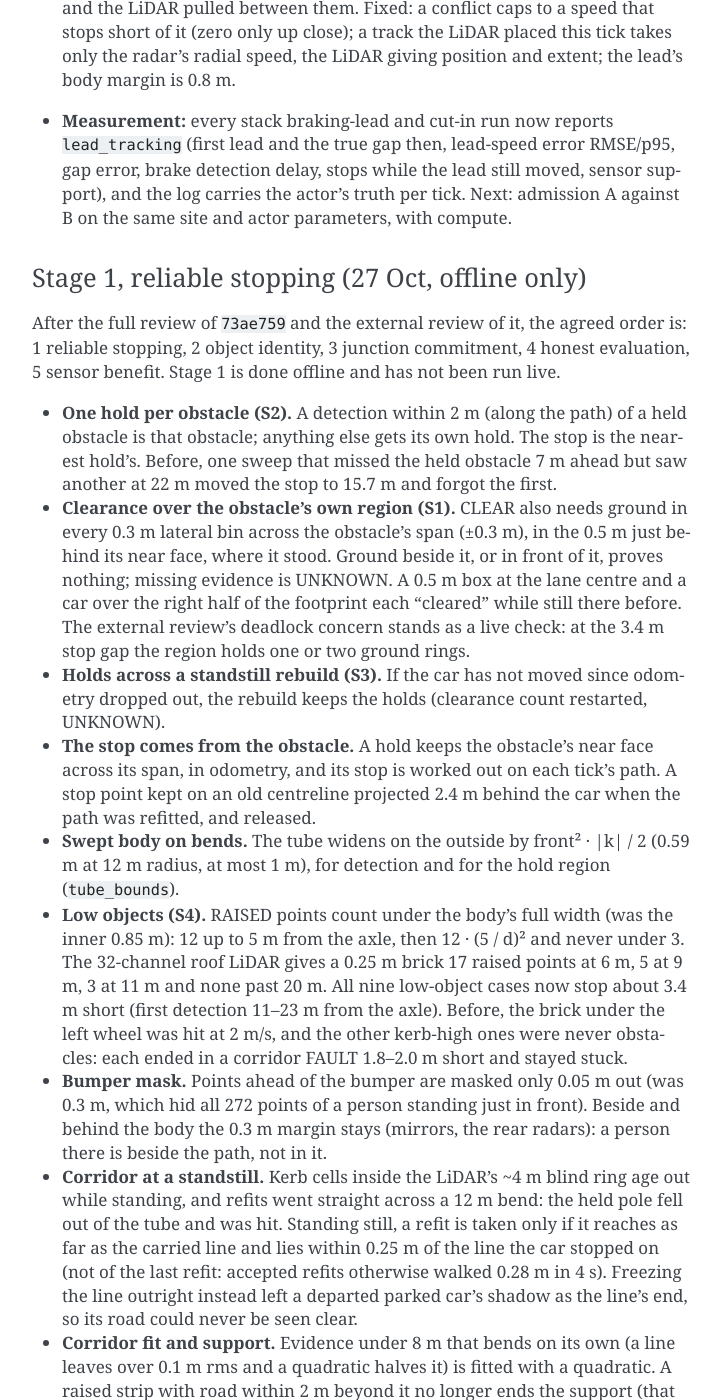
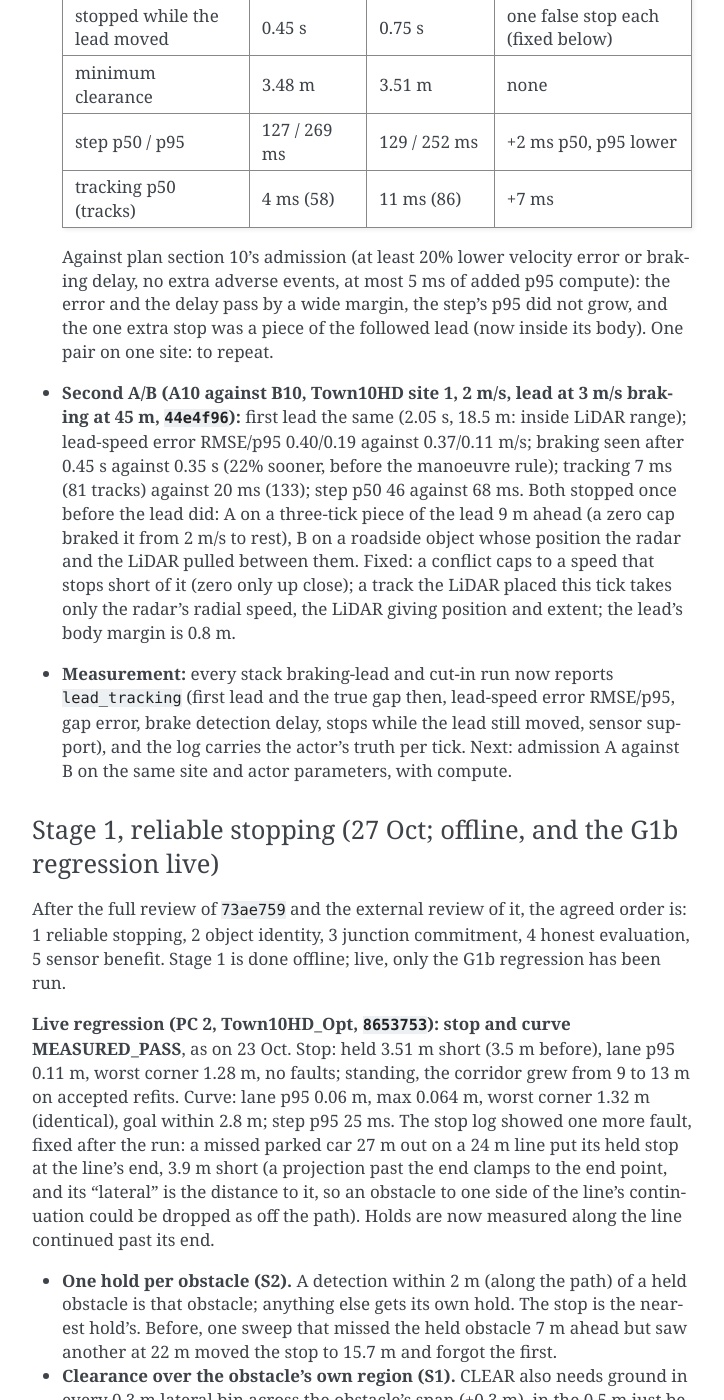
Before and after one commit to kkaaman/kkaaman-elec5308-a2-mo, a Sphinx documentation site: the page built from docs/mapless_autonomy.md, in a window 1280 px wide and 1400 px high, scrolled down 44432 px. Shown: the whole window, without its empty margins (388-1112 px from the left). Built offline with Sphinx 7.4.7, drawn with Linux system fonts in a browser that asks for light colours; some of the changed text lies outside the part shown.

Commit message:
AI Journal: Assignment 2 (Mapless extension) - Holds past the corridor's end keep their place; live G1b regression and segmenter comparison
Live stop run on 8653753 (PC 2, Town10HD): a missed parked car 27 m out on a
24 m line had its held stop clamped to the line's end, 3.9 m short. A
projection past the end clamps to the end point, and its "lateral" is the
distance to it, so an obstacle to one side of the line's continuation could
also be dropped as off the path. Holds are now measured along the line
continued straight past its end (test added).

Docs: the live regression (stop held 3.51 m short, curve p95 0.06 m, both
MEASURED_PASS as on 23 Oct) and old against retrained segmenter on the same
corrected labels (pavement boundary precision 0.838 -> 0.911, mIoU 0.874 ->
0.879, road_user slightly lower).
{
  "studentId": "kkaaman",
  "groupId": "7",
  "taskId": "Assignment 2 (Mapless extension)",
  "tool": "Claude Opus",
  "isPaid": true,
  "modelVersion": "5.5",
  "language": "English (Australia) 🇦🇺",
  "interactions": [
    {
      "prompt": "Shared the live G1b stop and curve regression on the Stage 1 code (PC 2, Town10HD) and asked for the runs to be checked",
      "response": "Both passed as on 23 Oct (stop held 3.51 m short, curve p95 0.06 m), but the stop log showed a missed parked car beyond a short corridor had its stop clamped to the line's end, 3.9 m short. Holds past the end are now measured along the line continued straight, and the docs record the old against the retrained segmenter (pavement boundary precision 0.838 to 0.911).",
      "intent": "Debugging",
      "aiAccuracy": "Minor Flaws",
      "humanIntervention": "Ran the stop and curve regression live on PC 2 and uploaded the results",
      "verificationMethod": "Unit testing and validation",
      "evaluationConfidence": 3
    }
  ],
  "metaReflection": {
    "utilityScore": 4,
    "processEvolution": "",
    "criticalMoment": "a pass that still hid a clamped stop",
    "skillDependency": "reading run logs",
    "synthesis": "a pass still needs its log read"
  },
  "tags": [],
  "status": "complete",
  "id": "7fdb1bfa-a8a6-48ce-9258-d50b2dbd72b4",
  "createdAt": "2026-11-07T09:24:04.596Z"
}

```diff
--- a/docs/mapless_autonomy.md
+++ b/docs/mapless_autonomy.md
@@ -14,7 +14,7 @@
 |---|---|---|---|---|---|---|
 | G0 | Rig v2, health, calibration gate | yes | yes | MEASURED_PASS, both PCs | yes | — |
 | G1a | Local trajectory controller | yes | yes | yes (inside G1b) | yes | — |
-| G1b | Straight, curve, obstacle stop at 2 m/s, sensor-only | yes | yes | MEASURED_PASS (Town10HD) | straight at 4 m/s; stack runs | railing-kerb calibration (Town05) fixed offline, not yet live; Stage 1 stopping fixes (holds, clearance, low objects, bends, standstill corridor) offline only |
+| G1b | Straight, curve, obstacle stop at 2 m/s, sensor-only | yes | yes | MEASURED_PASS (Town10HD) | straight at 4 m/s; stack runs; stop and curve again on the Stage 1 code | railing-kerb calibration (Town05) fixed offline, not yet live; Stage 1 stopping cases (holds, clearance, low objects, bends) offline only |
 | G1c | Commanded 90° turn | yes | yes | right (Town10HD) and left (Town03) MEASURED_PASS | no | far exit-kerb bias on bare pavement; furnished and bare synthetic cases to keep separate; exit-line uncertainty not reported |
 | G2 | Segmenter, painting, road model, stack | yes | yes | stack straight and stop MEASURED_PASS (Town10HD site 1) | no | segmentation does not yet place the lane; S0–S5 × 5 not run; segmenter retrained on corrected labels (`road_seg_b0_v2.pt`, mIoU 0.879), the old checkpoint refused by the loader |
 | G3 | Tracker, radar, prediction, following, M04–M06 | yes | yes | braking lead, cut-in, crossing pedestrian MEASURED_PASS (Town10HD site 1), again on `6b1f705` with no false yields; braking lead at 4 m/s MEASURED_PASS with and without radar (Town05 site 0) | no | A/B/C ablation with a lead still moving beyond LiDAR range (in A6/B6 it had stopped before either sensor saw it: first tracked at 30.5 m LiDAR-only, 34.5 m with radar, both static, so nothing was followed); the radar adds ~45 ms of tracking (155 tracks against 61); grades are outside the terrain model's scope; split LiDAR clusters and a separate radar track per parked car; a car within the tight link (0.3 m + 1 cm/m) of a long structure stays part of it and is left to the LiDAR obstacle stop |
@@ -1004,6 +1004,22 @@
 (cosine per step to 5%, `--schedule constant` for the old behaviour). Marking stays the
 weakest class: high recall, lower precision (over-painted thin lines).
 
+Old against retrained on the same corrected Town02 labels (`--evaluate`, 8,000 images):
+
+| | `road_seg_b0.pt` (old table) | `road_seg_b0_v2.pt` |
+|---|---|---|
+| mIoU | 0.874 | **0.879** |
+| pavement IoU / precision / recall | 0.904 / 0.915 / 0.987 | **0.921 / 0.939** / 0.980 |
+| pavement boundary (2 px) precision / recall | 0.838 / 0.829 | **0.911 / 0.842** |
+| marking IoU / precision / recall | 0.690 / 0.714 / 0.953 | **0.712 / 0.804** / 0.861 |
+| road_user IoU / precision / recall | **0.834 / 0.846** / 0.983 | 0.816 / 0.826 / 0.985 |
+| road IoU | 0.972 | 0.974 |
+
+The gain is where the car uses it: pavement boundary precision 0.838 → 0.911 (the old
+model painted pavement on sign panels, so it drew kerb edges that are not there).
+Road users are slightly worse (0.82 against 0.83 precision); mIoU alone (+0.005) hides
+both. `road_seg_b0_v2.pt` is the segmenter.
+
 ### Fresh-eyes review of `6773e24..58adaf3` (25 Oct, three independent reads): all taken
 Turn code (`junction.py`, `driver.py`):
 1. **A mid-arc re-plan committed a path its own follow then rejected**, and the latch had
@@ -1232,11 +1248,21 @@
   carries the actor's truth per tick. Next: admission A against B on the same site and
   actor parameters, with compute.
 
-### Stage 1, reliable stopping (27 Oct, offline only)
+### Stage 1, reliable stopping (27 Oct; offline, and the G1b regression live)
 
 After the full review of `73ae759` and the external review of it, the agreed order is:
 1 reliable stopping, 2 object identity, 3 junction commitment, 4 honest evaluation,
-5 sensor benefit. Stage 1 is done offline and has not been run live.
+5 sensor benefit. Stage 1 is done offline; live, only the G1b regression has been run.
+
+**Live regression (PC 2, Town10HD_Opt, `8653753`): stop and curve MEASURED_PASS**, as on
+23 Oct. Stop: held 3.51 m short (3.5 m before), lane p95 0.11 m, worst corner 1.28 m,
+no faults; standing, the corridor grew from 9 to 13 m on accepted refits. Curve: lane p95
+0.06 m, max 0.064 m, worst corner 1.32 m (identical), goal within 2.8 m; step p95 25 ms.
+The stop log showed one more fault, fixed after the run: a missed parked car 27 m out
+on a 24 m line put its held stop at the line's end, 3.9 m short (a projection past the
+end clamps to the end point, and its "lateral" is the distance to it, so an obstacle to
+one side of the line's continuation could be dropped as off the path). Holds are now
+measured along the line continued past its end.
 
 - **One hold per obstacle (S2).** A detection within 2 m (along the path) of a held
   obstacle is that obstacle; anything else gets its own hold. The stop is the nearest
```
Also changed, not shown: 2 other files.
